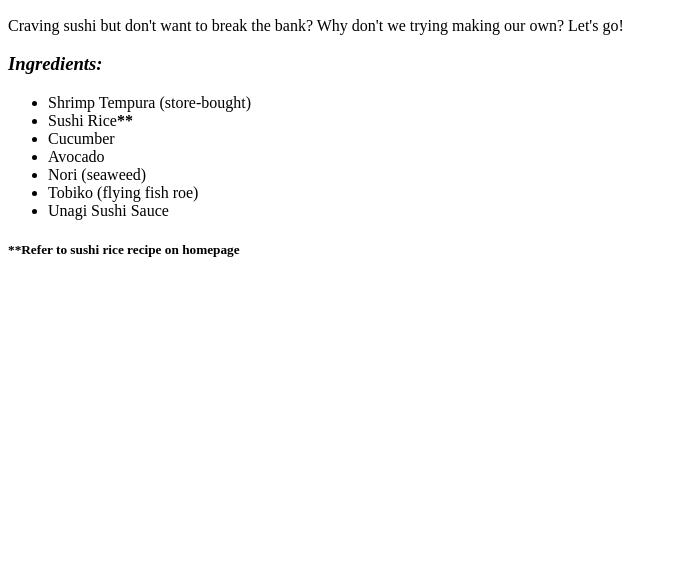
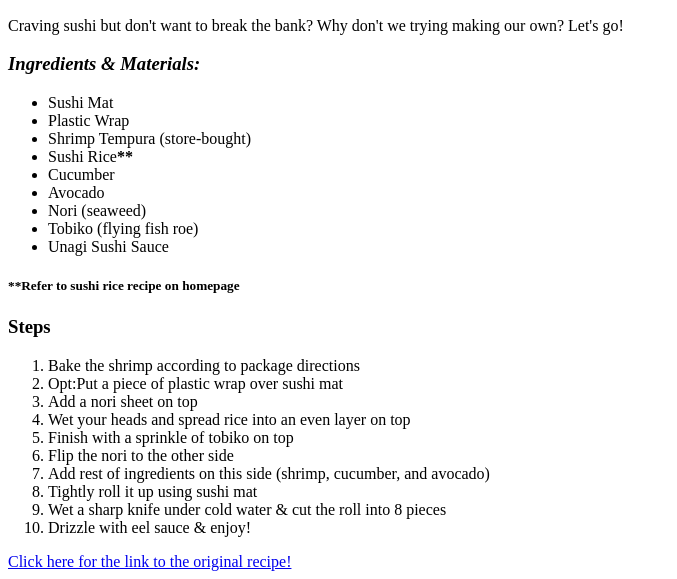
Before and after one commit to KriselleMarantan/odin-recipes, a plain HTML site: page recipes/shrimptempura.html in a window 1280 px wide. Shown: the part 434-1013 px from the top of the page, without its empty margins (0-677 px from the left). Before the commit the page ends 800 px from the top, so only its background shows below. Drawn offline with Linux system fonts and the light colour scheme.

Commit message:
Added steps & link to original recipe website

```diff
--- a/recipes/shrimptempura.html
+++ b/recipes/shrimptempura.html
@@ -9,8 +9,10 @@
         <img src="https://usakor.com/qwhibachi-fairoaks-mall/wp-content/uploads/sites/14/2019/01/s_05.jpg" alt="Image of shrimp tempura roll">
         <h2>Description</h2>
         <body>Craving sushi but don't want to break the bank? Why don't we trying making our own? Let's go!</body>
-        <h3><em>Ingredients:</em></h3>
+        <h3><em>Ingredients & Materials:</em></h3>
         <ul>
+            <li>Sushi Mat</li>
+            <li>Plastic Wrap</li>
             <li>Shrimp Tempura (store-bought)</li>
             <li>Sushi Rice<strong>**</strong></li>
             <li>Cucumber</li>
@@ -20,5 +22,19 @@
             <li>Unagi Sushi Sauce</li>
         </ul>
         <h5>**Refer to sushi rice recipe on homepage</h5>
+        <h3>Steps</h3>
+        <ol>
+            <li>Bake the shrimp according to package directions</li>
+            <li>Opt:Put a piece of plastic wrap over sushi mat</li>
+            <li>Add a nori sheet on top</li>
+            <li>Wet your heads and spread rice into an even layer on top</li>
+            <li>Finish with a sprinkle of tobiko on top</li>
+            <li>Flip the nori to the other side</li>
+            <li>Add rest of ingredients on this side (shrimp, cucumber, and avocado)</li>
+            <li>Tightly roll it up using sushi mat</li>
+            <li>Wet a sharp knife under cold water & cut the roll into 8 pieces</li>
+            <li>Drizzle with eel sauce & enjoy!</li>
+        </ol>
+        <a href="https://www.munchkintime.com/shrimp-tempura-roll/">Click here for the link to the original recipe!</a>
     </body>
 </html>
```
